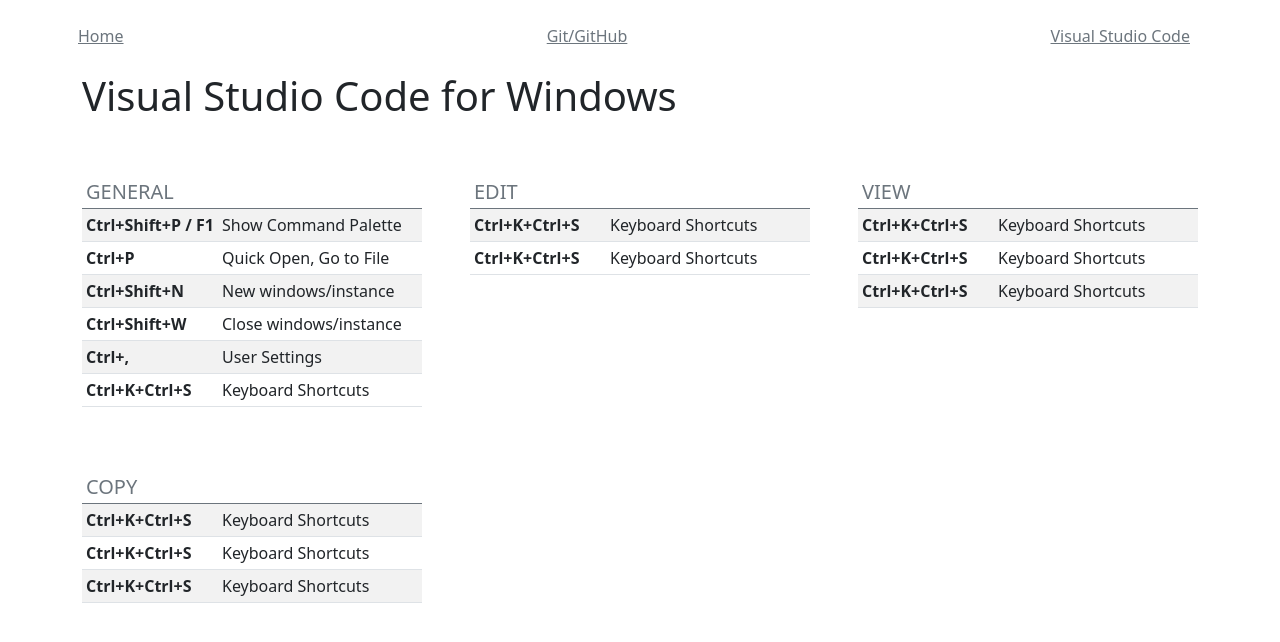
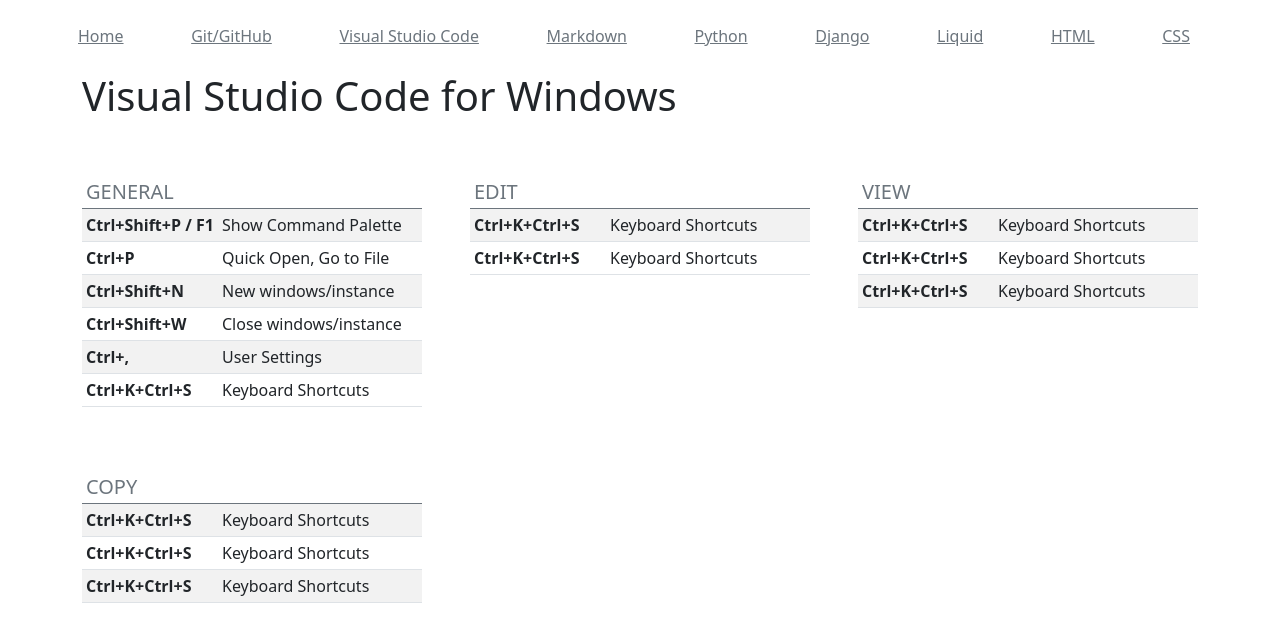
Before and after one commit to ConradoAlmeida/cheatsheets, a Jekyll site: the page built from vscode-cheat.html, in a window 1280 px wide. Shown: the top 642 px of the page. Built offline with Jekyll 4.4.1, drawn with Linux system fonts in a browser that asks for light colours.

Commit message:
Update default.html

```diff
--- a/_layouts/default.html
+++ b/_layouts/default.html
@@ -29,6 +29,12 @@
     <a class="p-2 link-secondary" href="index.html">Home</a>
         <a class="p-2 link-secondary" href="git-cheat.html">Git/GitHub</a>
         <a class="p-2 link-secondary" href="vscode-cheat.html">Visual Studio Code</a>
+        <a class="p-2 link-secondary" href="#">Markdown</a>
+        <a class="p-2 link-secondary" href="#">Python</a>
+        <a class="p-2 link-secondary" href="#">Django</a>
+        <a class="p-2 link-secondary" href="#">Liquid</a>
+        <a class="p-2 link-secondary" href="#">HTML</a>
+        <a class="p-2 link-secondary" href="#">CSS</a>
 
 
 
```
